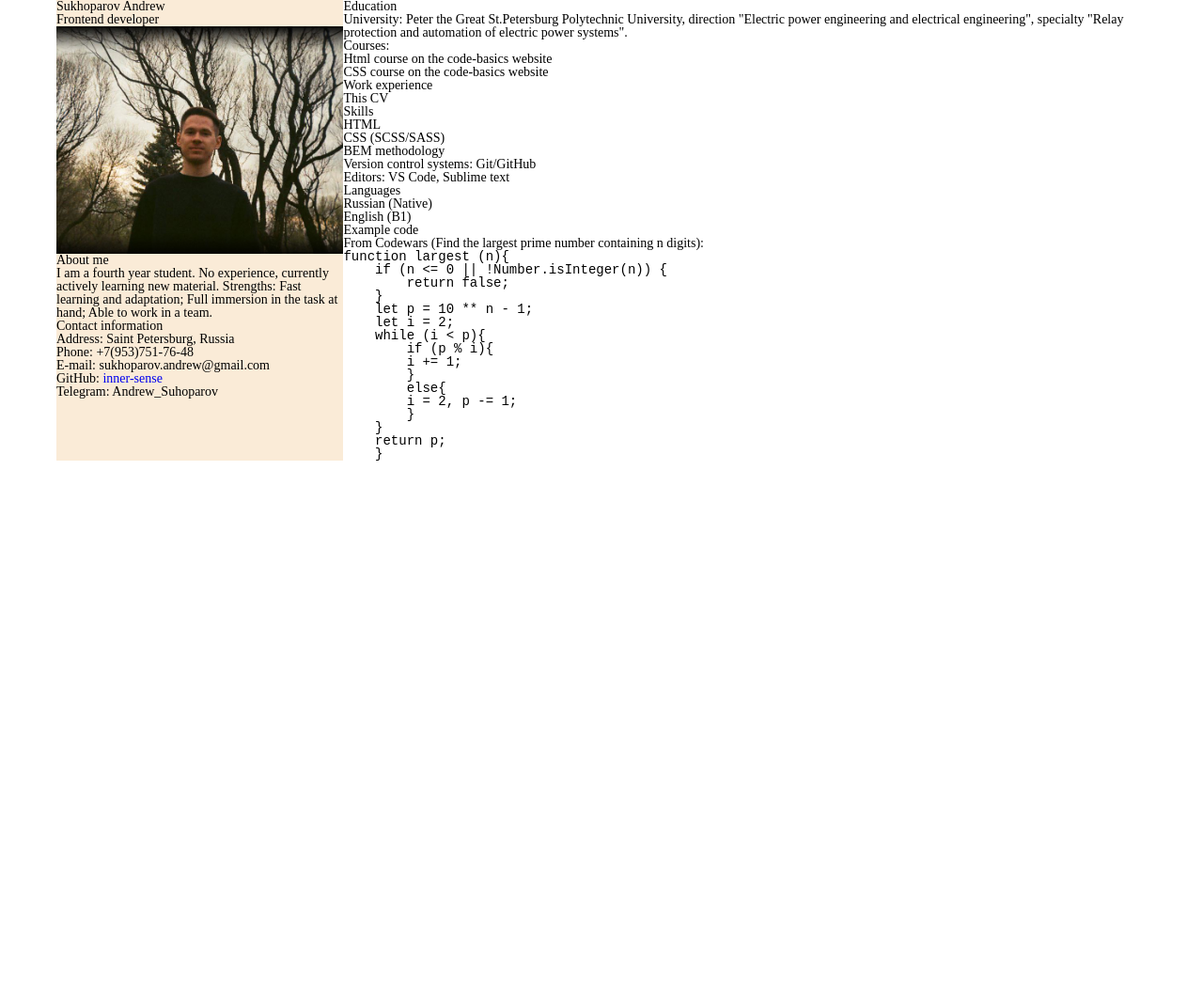
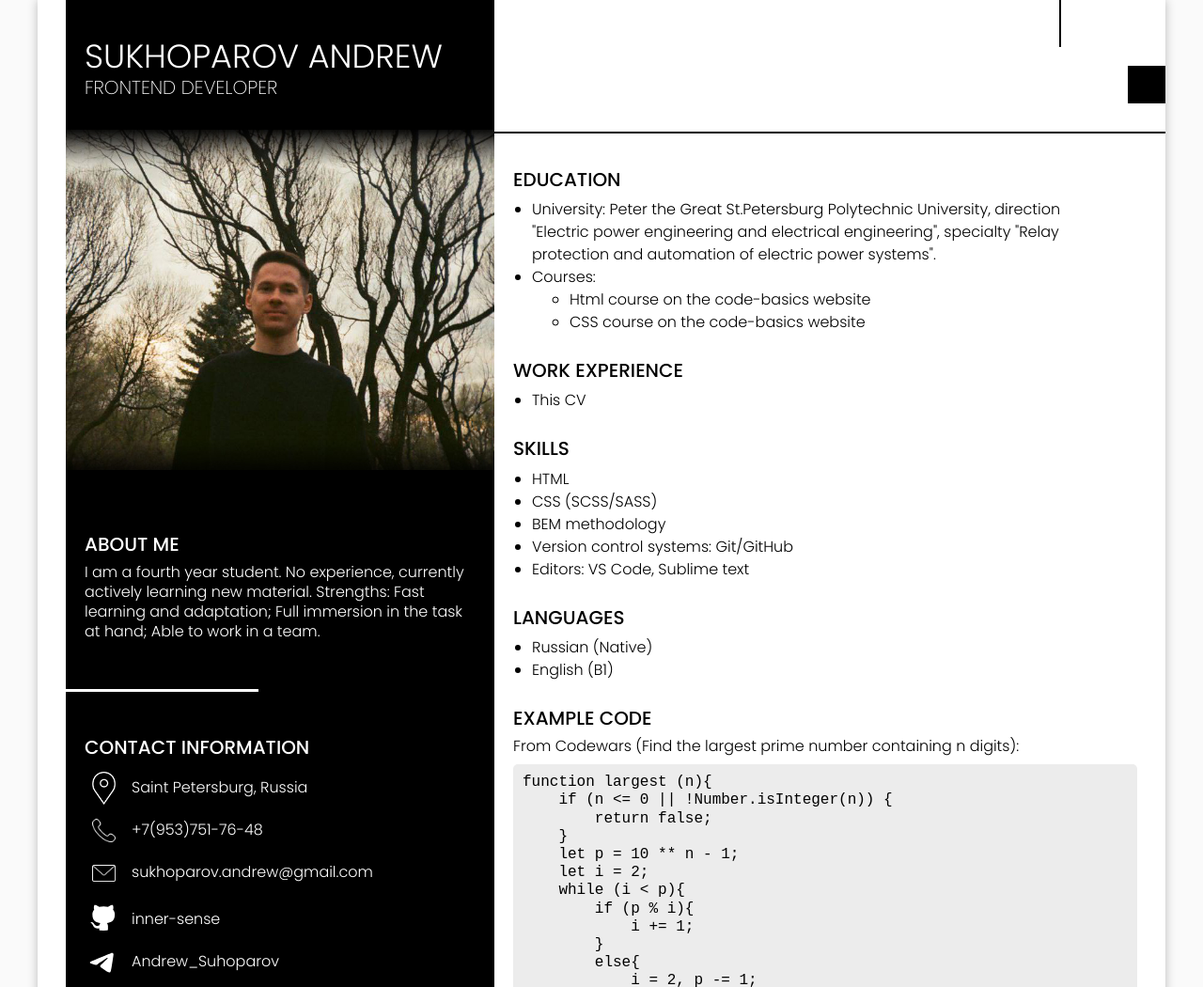
Before and after one commit to inner-sense/rsschool-cv121, a plain HTML site: page index.html in a window 1280 px wide. Shown: the top 1050 px of the page at 94% size. Before the commit the page ends 800 px from the top, so only its background shows below. Drawn offline with Linux system fonts and the light colour scheme.

Commit message:
feat: add main part of the page

```diff
--- a/index.html
+++ b/index.html
@@ -2,32 +2,38 @@
 <html lang="en">
 <head>
     <link rel="stylesheet" href="style.css">
+    <link href="https://fonts.googleapis.com/css2?family=Poppins:wght@100;200;300;500;700&display=swap" rel="stylesheet">
     <meta charset="UTF-8">
     <meta http-equiv="X-UA-Compatible" content="IE=edge">
     <meta name="viewport" content="width=device-width, initial-scale=1.0">
     <title>CV</title>
 </head>
 <body>
+    <div class="wrapper">
         <main>
             <section class="left-side">
                 <h1>Sukhoparov Andrew</h1>
                 <h2>Frontend developer</h2>
-            <img src="photo1656663845.jpeg" alt="Candidate's photo">
+                <img src="img/photo1656663845.jpeg" alt="Candidate's photo">
                 <h3>About me</h3>
                 <p>I am a fourth year student. No experience, currently actively learning new material. Strengths: Fast learning and adaptation; Full immersion in the task at hand; Able to work in a team. </p>
+                <div class="left-side__separation"></div>
                 <h3>Contact information</h3>
                 <p>
-                <ul>
-                    <li>Address: Saint Petersburg, Russia</li>
-                    <li>Phone: +7(953)751-76-48</li>
-                    <li>E-mail: sukhoparov.andrew@gmail.com</li>
-                    <li>GitHub: <a href="https://github.com/inner-sense" target="_blank">inner-sense</a></li>
-                    <li>Telegram: Andrew_Suhoparov</li>
+                    <ul class="contact">
+                        <li class="contact__icon contact__address">Saint Petersburg, Russia</li>
+                        <li class="contact__icon contact__phone">+7(953)751-76-48</li>
+                        <li class="contact__icon contact__email">sukhoparov.andrew@gmail.com</li>
+                        <li class="contact__icon contact__git"><a class="contact__git__link" href="https://github.com/inner-sense" target="_blank">inner-sense</a></li>
+                        <li class="contact__icon contact__telegram"><a class="contact__telegram__link" href="https://t.me/Andrew_Suhoparov" target="_blank">Andrew_Suhoparov</a></li>
                     </ul>
                 </p>
             </section>
             <section class="right-side">
-            <h3>Education</h3>
+                <div class="right-side__vertical-decoration"></div>
+                <div class="right-side__square-decoration"></div>
+                <div class="right-side__horizontal-decoration"></div>
+                <h3 class="right-side__first-headline">Education</h3>
                 <p>
                     <ul>
                         <li>University: Peter the Great St.Petersburg Polytechnic University, direction "Electric power engineering and electrical engineering", specialty "Relay protection and automation of electric power systems".</li>
@@ -40,7 +46,11 @@
                     </ul>
                 </p>
                 <h3>Work experience</h3>
-            <p>This CV</p>
+                <p>
+                    <ul>
+                        <li>This CV</li>
+                    </ul>
+                </p>
                 <h3>Skills</h3>
                 <p>
                     <ul>
@@ -60,7 +70,8 @@
                 </p>
                 <h3>Example code</h3>
                 <div>From Codewars (Find the largest prime number containing n digits):
-    <pre>function largest (n){
+                <pre>
+function largest (n){
     if (n <= 0 || !Number.isInteger(n)) {
         return false;
     }
@@ -82,5 +93,6 @@
         <footer>
 
         </footer>
+    </div>
 </body>
 </html>
--- a/style.css
+++ b/style.css
@@ -9,33 +9,155 @@ input,button,textarea{font-family:inherit;}
 input::-ms-clear{display: none;}
 button{cursor: pointer;}
 button::-moz-focus-inner {padding:0;border:0;}
-a, a:visited{text-decoration: none;}
+a, a:visited{text-decoration: none; color: #ffffff;}
 a:hover{text-decoration: none;}
-ul li{list-style: none;}
+/* ul li{list-style: none;} */
 img{vertical-align: top;}
 h1,h2,h3,h4,h5,h6{font-size:inherit;font-weight: inherit;}
 /*--------------*/
 
 body{
-
+    min-height: 100vh;
+    font-family: 'Poppins', sans-serif;
+    font-size: 16px;
+    background-color: #FAFAFA;
+}
+.wrapper{
+    max-width: 1200px;
+    margin: 0 auto;
+    box-shadow: 0px 0px 10px 0px #BABABA;
 }
 main{
-    max-width: 1200px;
-    margin: 0 auto;
-    padding: 0px 20px 20px;
     display: flex;
+    padding: 0px 30px 30px;
+    background-color: #ffffff;
+}
+h1{
+    margin: 30px 20px 15px;
+    font-size: 35px;
+    font-weight: 300;
+    text-transform: uppercase;
+    white-space: nowrap;
+}
+h2{
+    margin: 0px 20px 35px;
+    font-size: 20px;
+    font-weight: 200;
+    text-transform: uppercase;
+}
+h3{
+    margin: 30px 20px 10px;
+    font-size: 20px;
+    font-weight: 500;
+    text-transform: uppercase;
+}
+p,
+ul{
+    margin: 0px 20px 10px;
+    line-height: 1.3em;
+    font-weight: 300;
+}
+li{
+    line-height: 1.5em;
+}
+div{
+    margin: 0px 0px 0px 20px;
+    line-height: 1.2em;
+    font-weight: 300;
+}
+.right-side ul{
+    padding: 0 20px;
 }
 .left-side{
-    flex: 1 1 35%;
-    background-color:antiquewhite;
+    padding: 20px 0px;
+    flex: 1 1 40%;
+    background-color: #000000;
+    color: #ffffff;
+    font-weight: 200;
+    border-radius: 0px 0px 5px 5px;
+}
+.left-side__separation{
+    margin: 50px 0px 50px;
+    height: 3px;
+    width: 45%;
+    background-color: #ffffff;
+}
+.contact li{
+    list-style: none;
+    line-height: 45px;
+}
+.contact__icon::before{
+    content: '';
+    display: inline-block;
+    height: 40px;
+    width: 40px;
+    margin: 0px 10px 0px 0px;
+    vertical-align: middle;
+}
+.contact__address::before{
+    background: url('img/icons/placeholder_5653.png') center/25px no-repeat;
+}
+.contact__phone::before{
+    background: url('img/icons/phone_call_5655.png') center/25px no-repeat;
+}
+.contact__email::before{
+    background: url('img/icons/mail_5659.png') center/25px no-repeat;
+}
+.contact__git::before{
+    background: #ffffff url('img/icons/Tilda_Icons_26sn_gethub.svg') center/45px no-repeat;
+    border-radius: 50%;
+    vertical-align: -7px;
+}
+.contact__telegram::before{
+    background: #ffffff url('img/icons/icons8-teleg.svg') center/70px no-repeat;
+    border-radius: 50%;
+}
+.contact__git__link:hover{
+    text-decoration: underline;
+}
+.contact__telegram__link:hover{
+    text-decoration: underline;
 }
 img{
     max-width: 100%;
+    margin: 0px 0px 40px;
 }
-
 .right-side{
-    flex: 1 1 auto;
+    flex: 1 1 60%;
+}
+.right-side__first-headline{
+    padding: 60px 0px 0px;
+}
+.right-side__vertical-decoration{
+    position: relative;
+    left: 85%;
+    height: 50px;
+    width: 2px;
+    background-color: #000000;
+}
+.right-side__square-decoration{
+    position: relative;
+    top: 20px;
+    left: calc(100% - 30px);
+    height: 40px;
+    width: 40px;
+    background-color: #000000;
+}
+.right-side__horizontal-decoration{
+    position: relative;
+    top: 50px;
+    height: 2px;
+    width: calc(100% + 30px);
+    margin: 0px;
+    background-color: #000000;
+}
+pre{
+    margin: 10px 0px 0px;
+    padding: 10px;
+    background-color: #ececec;
+    border-radius: 5px;
 }
 footer{
-
+    background-color:aqua;
+    height: 60px;
 }
```
Also changed, not shown: img/icons/Tilda_Icons_26sn_gethub.svg (added), img/icons/icons8-teleg.svg (added), img/icons/mail_5659.png (added), img/icons/phone_call_5655.png (added), img/icons/placeholder_5653.png (added), img/photo1656663845.jpeg (renamed from photo1656663845.jpeg). Lines whose indentation alone changed are shown as unchanged.
